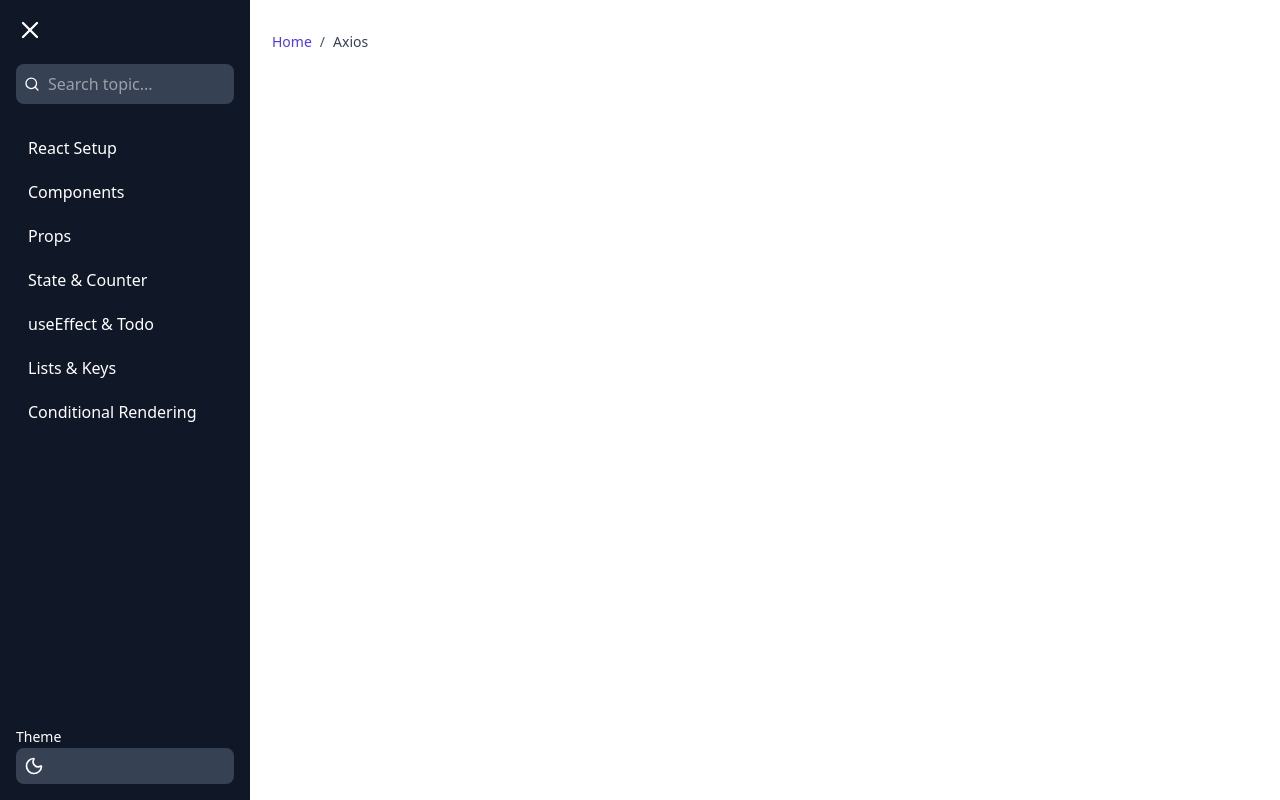
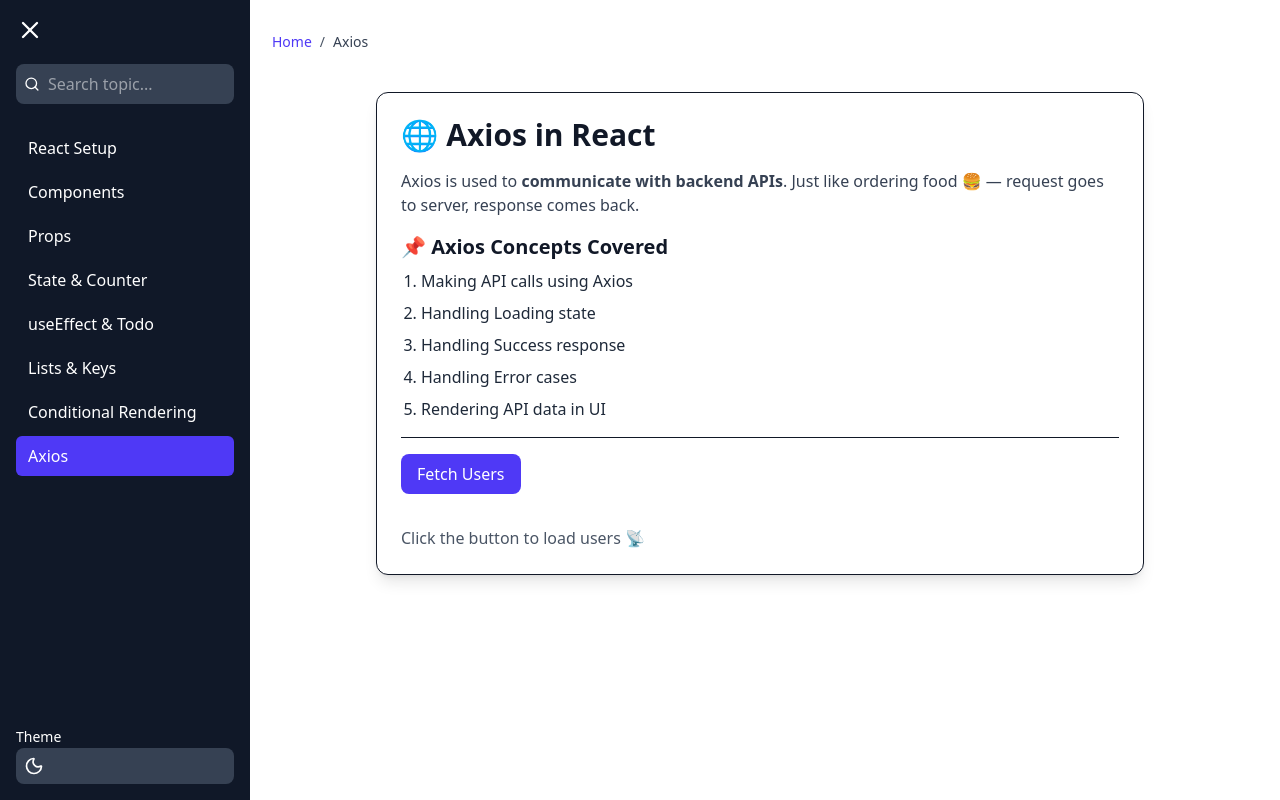
Before and after one commit to vamsee1317/reactspace, a React (Vite) app: page /axios in a window 1280 px wide. Built offline with nearby package versions, Linux system fonts and the light colour scheme.

Commit message:
Add Axios integration and update routing in the application

```diff
--- a/package.json
+++ b/package.json
@@ -11,6 +11,7 @@
   },
   "dependencies": {
     "@tailwindcss/vite": "^4.1.17",
+    "axios": "^1.13.2",
     "framer-motion": "^12.23.24",
     "lucide-react": "^0.554.0",
     "react": "^19.2.0",
--- a/src/App.jsx
+++ b/src/App.jsx
@@ -17,6 +17,7 @@
 import TodoApp from "./components/hooks/TodoApp";
 import ReactListsKeysDemo from "./components/concepts/listsKeys/ReactListsKeysDemo";
 import ReactConditionalRendering from "./components/concepts/cr/ReactConditionalRendering";
+import ReactAxiosConcept from "./components/concepts/axios/ReactAxiosConcept";
 
 export default function App() {
   return (
@@ -37,6 +38,7 @@
                 <Route path="/useeffect" element={<PageTransition><ReactUseEffectGuide /><TodoApp /></PageTransition>} />
                 <Route path="/listkeys" element={<PageTransition><ReactListsKeysDemo /></PageTransition>} />
                 <Route path="/cr" element={<PageTransition><ReactConditionalRendering /></PageTransition>} />
+                <Route path="/axios" element={<PageTransition><ReactAxiosConcept/></PageTransition>} />
               </Routes>
             </AnimatePresence>
           </main>
--- /dev/null
+++ b/src/components/concepts/axios/ReactAxiosConcept.jsx
@@ -0,0 +1,87 @@
+import React, { useState } from "react";
+
+
+export default function ReactAxiosConcept() {
+  const [users, setUsers] = useState([]);
+  const [status, setStatus] = useState("idle"); // idle | loading | success | error
+  const [error, setError] = useState("");
+
+  // 📡 Axios API Call
+  const fetchUsers = async () => {
+    setStatus("loading");
+
+    try {
+      const response = await axios.get(
+        "https://jsonplaceholder.typicode.com/users"
+      );
+
+      setUsers(response.data);
+      setStatus("success");
+    } catch (err) {
+      setError("Failed to fetch users");
+      setStatus("error");
+    }
+  };
+
+  // 🔹 Element Variable for Conditional Rendering
+  let content;
+  if (status === "loading") {
+    content = <p className="text-blue-600">⏳ Fetching Users...</p>;
+  } else if (status === "success") {
+    content = (
+      <ul className="space-y-2">
+        {users.map((user) => (
+          <li
+            key={user.id}
+            className="p-3 bg-gray-100 rounded-lg border"
+          >
+            <p className="font-semibold">{user.name}</p>
+            <p className="text-sm text-gray-600">{user.email}</p>
+          </li>
+        ))}
+      </ul>
+    );
+  } else if (status === "error") {
+    content = <p className="text-red-600">❌ {error}</p>;
+  } else {
+    content = (
+      <p className="text-gray-600">
+        Click the button to load users 📡
+      </p>
+    );
+  }
+
+  return (
+    <div className="max-w-3xl mx-auto mt-10 bg-white shadow-lg p-6 rounded-xl border">
+      <h1 className="text-3xl font-bold mb-4">🌐 Axios in React</h1>
+
+      <p className="text-gray-700 mb-4">
+        Axios is used to <b>communicate with backend APIs</b>.
+        Just like ordering food 🍔 — request goes to server, response comes back.
+      </p>
+
+      <h2 className="text-xl font-bold mb-2">📌 Axios Concepts Covered</h2>
+
+      <ol className="list-decimal ml-5 space-y-2 text-gray-800">
+        <li>Making API calls using Axios</li>
+        <li>Handling Loading state</li>
+        <li>Handling Success response</li>
+        <li>Handling Error cases</li>
+        <li>Rendering API data in UI</li>
+      </ol>
+
+      <hr className="my-4" />
+
+      {/* 🔘 Fetch Button */}
+      <button
+        onClick={fetchUsers}
+        className="mb-4 px-4 py-2 bg-indigo-600 text-white rounded-lg"
+      >
+        Fetch Users
+      </button>
+
+      {/* 📊 API Result */}
+      <div className="mt-4">{content}</div>
+    </div>
+  );
+}
--- a/src/layout/Sidebar.jsx
+++ b/src/layout/Sidebar.jsx
@@ -16,6 +16,7 @@
     { name: "useEffect & Todo", path: "/useeffect" },
     { name: "Lists & Keys", path: "/listkeys" },
     { name: "Conditional Rendering", path: "/cr" },
+      { name: "Axios", path: "/axios" },
   ];
 
   const filteredLinks = links.filter(link =>
```
Also changed, not shown: 1 other file (tests, documents, lock files or other folders).
